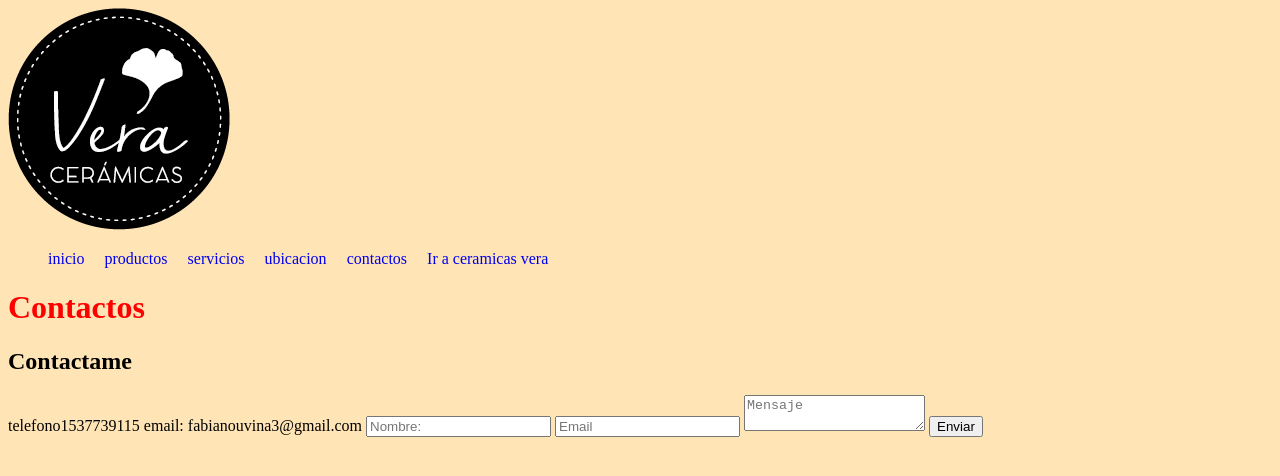
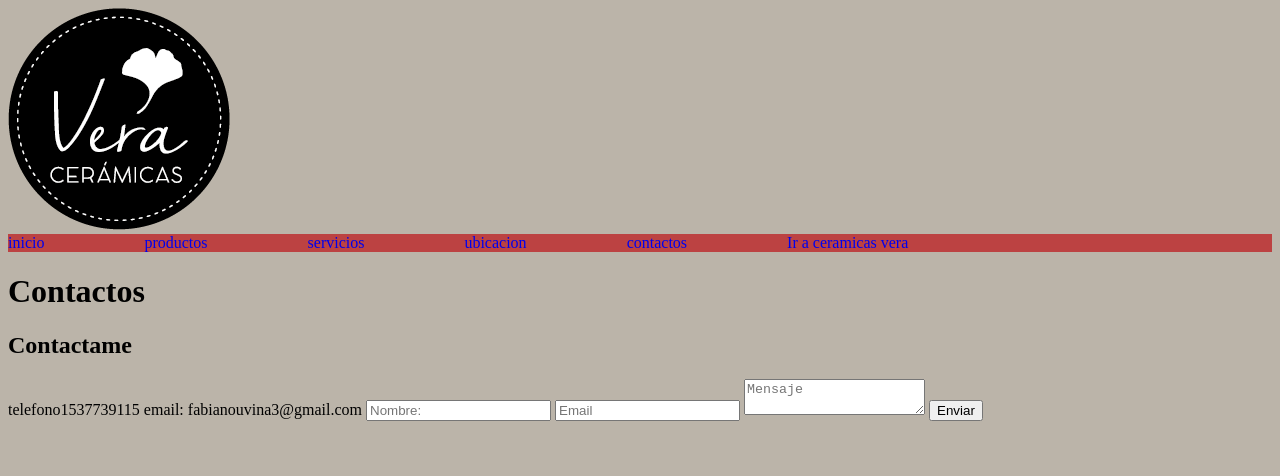
Before and after one commit to fabianou/repositorio-fabian, a plain HTML site: page pages/contactos.html in a window 1280 px wide. Drawn offline with Linux system fonts and the light colour scheme.

Commit message:
primeros cambios

```diff
--- a/css/estilos.css
+++ b/css/estilos.css
@@ -1,12 +1,35 @@
 body {
 
-    background-color: moccasin;
+    background-color: rgb(187, 180, 169);
 }
 
 *{
 margin: 100;
 padding: 100 ;
 
+}
+.lista-navegacion{
+list-style: none;
+padding: 0;
+background: rgb(188, 66, 66);
+width:90%
+max-width:500px;
+margin:auto;
+}
+
+.lista-navegacion li a{
+text-decoration: none;
+color: beige
+padding: 20px;
+display; block
+}
+.lista-navegacion li{
+display: inline-block;
+text-align: center;
+
+}
+.lista-navegacion li a:hover{
+    background-color: white;
 }
 
 .grid{
@@ -22,7 +45,7 @@ padding: 100 ;
 .lista-navegacion {
     display: flex;
 
-    gap: 20px;
+    gap: 100px;
 }
 
 
@@ -53,7 +76,7 @@ padding: 100 ;
 }
 
 h1 {
-    color:red;
+    color:black;
 }
 
  section p {
```
Also changed, not shown: index.html (+0 -1 lines).
